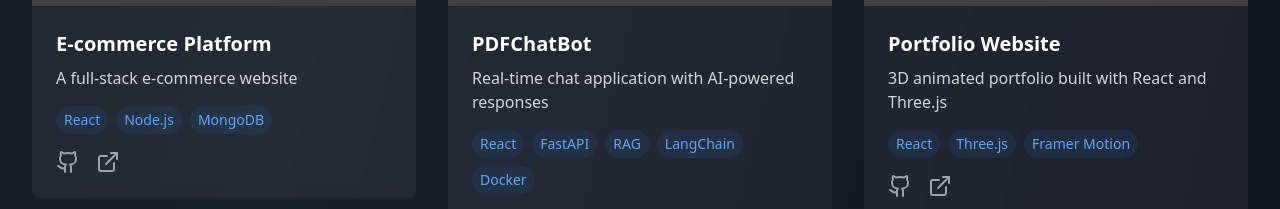
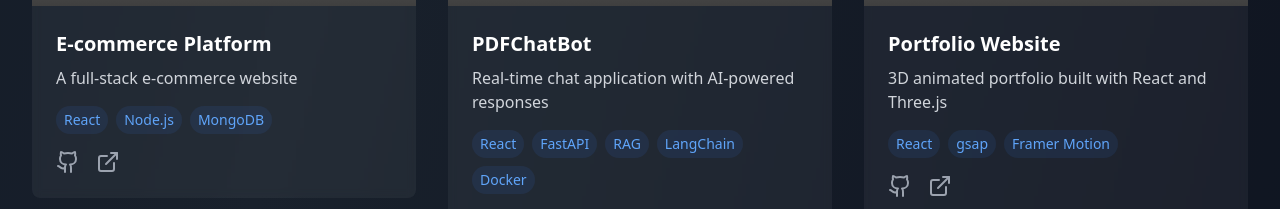
Before and after one commit to Chadokar/portfolio, a React (Vite) app: page / in a window 1280 px wide. Shown: the part 4020-4229 px from the top of the page. Built offline with nearby package versions, Linux system fonts and the light colour scheme; grey boxes are pictures that could not be loaded.

Commit message:
updated project

```diff
--- a/src/components/Projects.tsx
+++ b/src/components/Projects.tsx
@@ -28,7 +28,7 @@ const projects = [
       "https://images.unsplash.com/photo-1460925895917-afdab827c52f?w=800&q=80",
     github: "https://github.com/Chadokar/portfolio",
     live: "https://shubham-chadokar.vercel.app/",
-    tags: ["React", "Three.js", "Framer Motion"],
+    tags: ["React", "gsap", "Framer Motion"],
   },
 ];
 
```
